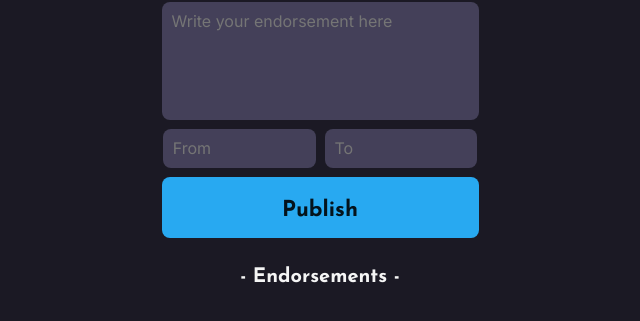
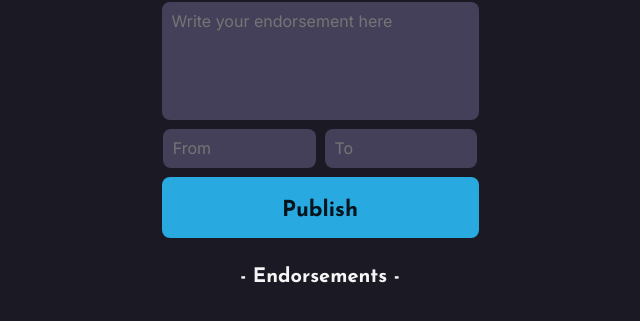
Before and after one commit to Hexscion/endorsement-app, a plain HTML site: page index.html in a window 1280 px wide. In both pictures the pointer is over the button "Publish". Shown: the part 209-530 px from the top of the page, without its empty margins (320-960 px from the left). Drawn offline with nearby package versions, Linux system fonts and the light colour scheme; no server answers.

Commit message:
Update index.css

```diff
--- a/index.css
+++ b/index.css
@@ -79,6 +79,10 @@ p {
     padding-top: 8px;
 }
 
+#publish-btn:hover {
+    background-color: #28A9E0;
+}
+
 #endorsement-list {
     box-sizing: border-box;
     margin: 10px auto;
```
